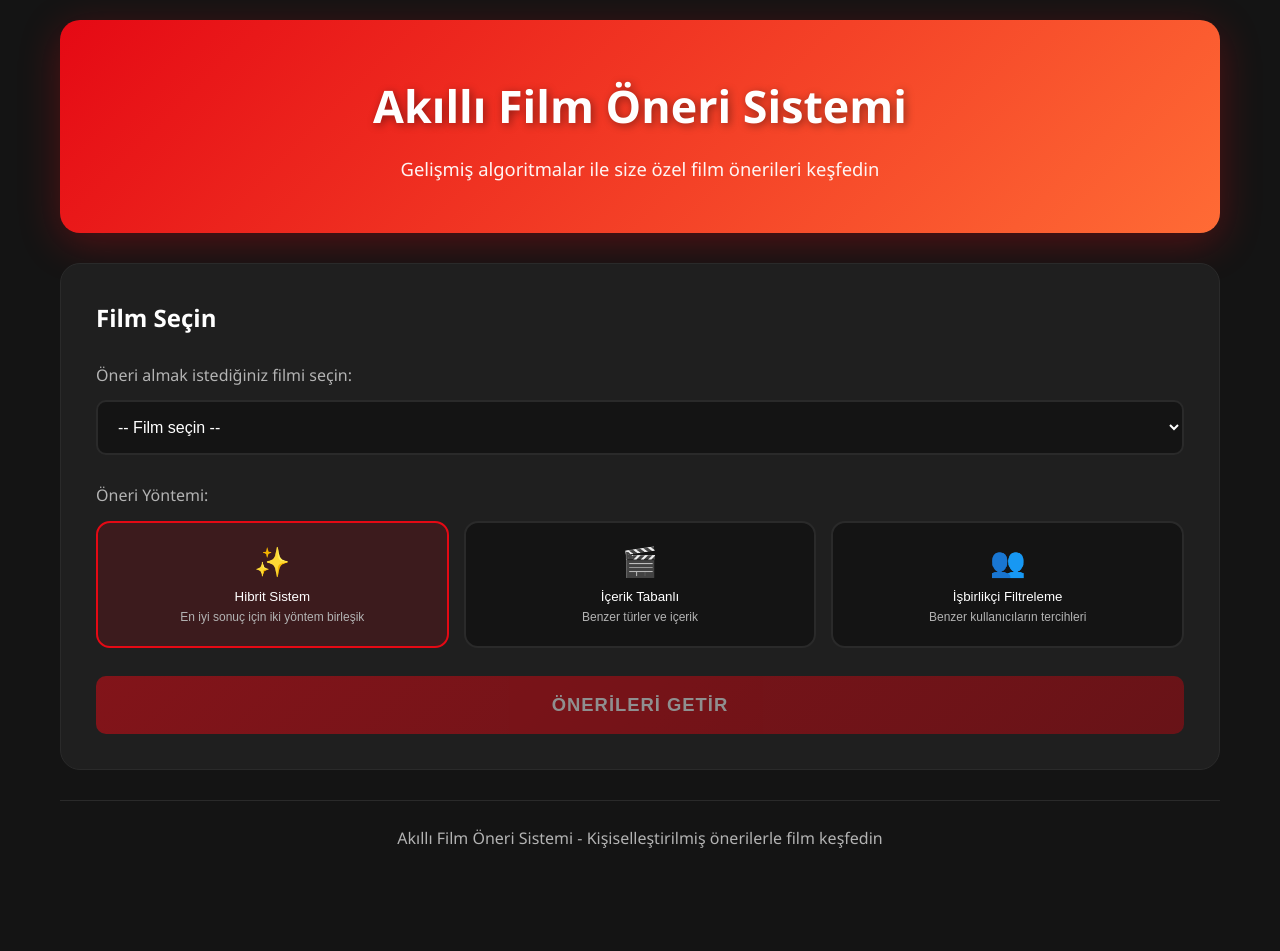
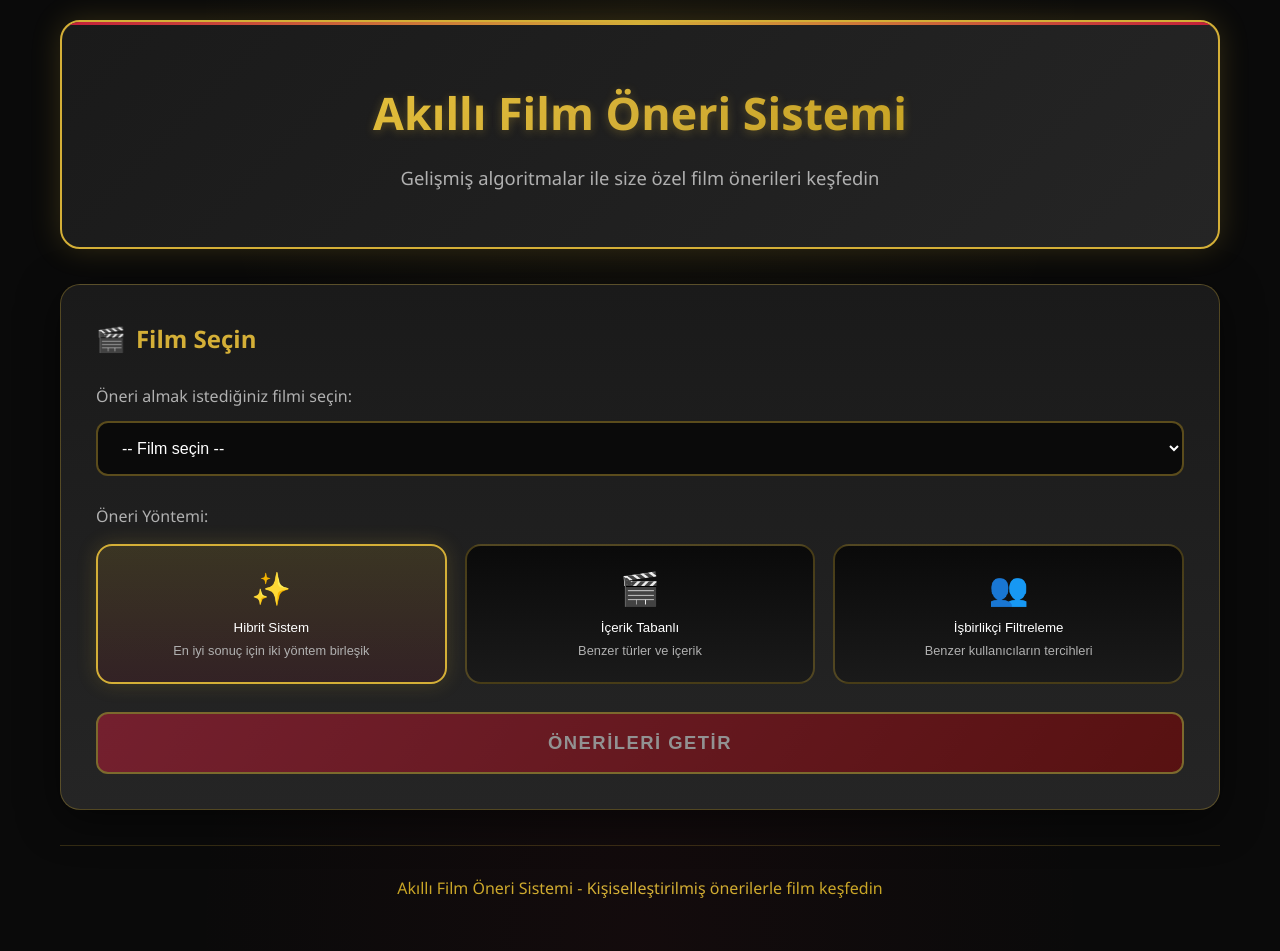
Before and after one commit to zeyneppkya/Cine-Recommender, a Flask app: page / in a window 1280 px wide. Before the commit the page ends 848 px from the top, so only its background shows below. Run offline with Flask 3, Linux system fonts and the light colour scheme.

Commit message:
Update website colors to a modern gold, red, and black theme
Apply a new color scheme using gold, red, and black variables in static/style.css for a premium aesthetic.

Replit-Commit-Author: Agent
Replit-Commit-Session-Id: 40a55d15-cd58-4cdf-a694-b4fe69597b7a
Replit-Commit-Checkpoint-Type: full_checkpoint
Replit-Commit-Event-Id: 50131180-39d5-49b2-acc8-fc9a8aafb5b5
Replit-Commit-Screenshot-Url: https://storage.googleapis.com/screenshot-production-us-central1/030275f6-8ae9-4ca1-a8a3-858198e3d3ce/40a55d15-cd58-4cdf-a694-b4fe69597b7a/HnGoGm7
Replit-Helium-Checkpoint-Created: true

```diff
--- a/static/style.css
+++ b/static/style.css
@@ -5,25 +5,29 @@
 }
 
 :root {
-    --primary-color: #e50914;
-    --primary-dark: #b20710;
-    --secondary-color: #ff6b35;
-    --accent-color: #ffd700;
-    --background: #141414;
-    --surface: #1f1f1f;
-    --surface-light: #2a2a2a;
+    --gold: #d4af37;
+    --gold-light: #f4d03f;
+    --gold-dark: #b8960c;
+    --red: #c41e3a;
+    --red-dark: #8b0000;
+    --red-light: #dc3545;
+    --black: #0a0a0a;
+    --black-light: #1a1a1a;
+    --black-medium: #252525;
     --text-primary: #ffffff;
-    --text-secondary: #b3b3b3;
-    --success: #46d369;
-    --warning: #f5c518;
+    --text-secondary: #b0b0b0;
+    --text-gold: #d4af37;
 }
 
 body {
     font-family: 'Segoe UI', Tahoma, Geneva, Verdana, sans-serif;
-    background: var(--background);
+    background: var(--black);
     color: var(--text-primary);
     line-height: 1.6;
     min-height: 100vh;
+    background-image:
+        radial-gradient(ellipse at top, rgba(212, 175, 55, 0.05) 0%, transparent 50%),
+        radial-gradient(ellipse at bottom, rgba(196, 30, 58, 0.05) 0%, transparent 50%);
 }
 
 .container {
@@ -34,37 +38,64 @@ body {
 
 header {
     text-align: center;
-    padding: 50px 20px;
-    background: linear-gradient(135deg, var(--primary-color), var(--secondary-color));
+    padding: 55px 25px;
+    background: linear-gradient(135deg, var(--black-light) 0%, var(--black-medium) 100%);
     border-radius: 20px;
-    margin-bottom: 30px;
-    box-shadow: 0 10px 40px rgba(229, 9, 20, 0.3);
+    margin-bottom: 35px;
+    border: 2px solid var(--gold);
+    box-shadow:
+        0 0 30px rgba(212, 175, 55, 0.2),
+        inset 0 1px 0 rgba(212, 175, 55, 0.1);
+    position: relative;
+    overflow: hidden;
+}
+
+header::before {
+    content: '';
+    position: absolute;
+    top: 0;
+    left: 0;
+    right: 0;
+    height: 3px;
+    background: linear-gradient(90deg, var(--red), var(--gold), var(--red));
 }
 
 header h1 {
     font-size: 2.8rem;
-    margin-bottom: 12px;
-    text-shadow: 2px 2px 8px rgba(0,0,0,0.4);
+    margin-bottom: 14px;
+    background: linear-gradient(135deg, var(--gold-light), var(--gold), var(--gold-dark));
+    -webkit-background-clip: text;
+    -webkit-text-fill-color: transparent;
+    background-clip: text;
     font-weight: 700;
+    text-shadow: 0 2px 10px rgba(212, 175, 55, 0.3);
 }
 
 .subtitle {
     font-size: 1.15rem;
-    opacity: 0.95;
+    color: var(--text-secondary);
 }
 
 .selection-panel {
-    background: var(--surface);
+    background: linear-gradient(180deg, var(--black-light) 0%, var(--black-medium) 100%);
     padding: 35px;
     border-radius: 20px;
-    margin-bottom: 30px;
-    border: 1px solid var(--surface-light);
+    margin-bottom: 35px;
+    border: 1px solid rgba(212, 175, 55, 0.3);
+    box-shadow: 0 10px 40px rgba(0, 0, 0, 0.5);
 }
 
 .selection-panel h2 {
     margin-bottom: 25px;
-    color: var(--text-primary);
+    color: var(--gold);
     font-size: 1.5rem;
+    display: flex;
+    align-items: center;
+    gap: 10px;
+}
+
+.selection-panel h2::before {
+    content: '🎬';
 }
 
 .form-group {
@@ -81,11 +112,11 @@ header h1 {
 
 #movie-select {
     width: 100%;
-    padding: 16px;
+    padding: 16px 20px;
     font-size: 1rem;
-    border: 2px solid var(--surface-light);
-    border-radius: 10px;
-    background: var(--background);
+    border: 2px solid rgba(212, 175, 55, 0.4);
+    border-radius: 12px;
+    background: var(--black);
     color: var(--text-primary);
     cursor: pointer;
     transition: all 0.3s;
@@ -93,50 +124,73 @@ header h1 {
 
 #movie-select:focus {
     outline: none;
-    border-color: var(--primary-color);
-    box-shadow: 0 0 0 3px rgba(229, 9, 20, 0.2);
+    border-color: var(--gold);
+    box-shadow: 0 0 0 4px rgba(212, 175, 55, 0.15);
+}
+
+#movie-select:hover {
+    border-color: var(--gold);
 }
 
 .method-buttons {
     display: grid;
-    grid-template-columns: repeat(auto-fit, minmax(180px, 1fr));
-    gap: 15px;
-    margin-top: 12px;
+    grid-template-columns: repeat(auto-fit, minmax(200px, 1fr));
+    gap: 18px;
+    margin-top: 14px;
 }
 
 .method-btn {
     display: flex;
     flex-direction: column;
     align-items: center;
-    padding: 22px 15px;
-    background: var(--background);
-    border: 2px solid var(--surface-light);
-    border-radius: 14px;
+    padding: 24px 18px;
+    background: linear-gradient(180deg, var(--black) 0%, var(--black-light) 100%);
+    border: 2px solid rgba(212, 175, 55, 0.3);
+    border-radius: 16px;
     color: var(--text-primary);
     cursor: pointer;
     transition: all 0.3s;
+    position: relative;
+    overflow: hidden;
+}
+
+.method-btn::before {
+    content: '';
+    position: absolute;
+    top: 0;
+    left: 0;
+    right: 0;
+    bottom: 0;
+    background: linear-gradient(135deg, rgba(212, 175, 55, 0.1), transparent);
+    opacity: 0;
+    transition: opacity 0.3s;
 }
 
 .method-btn:hover {
-    border-color: var(--primary-color);
-    transform: translateY(-3px);
-    box-shadow: 0 8px 25px rgba(229, 9, 20, 0.2);
+    border-color: var(--gold);
+    transform: translateY(-4px);
+    box-shadow: 0 12px 30px rgba(212, 175, 55, 0.2);
+}
+
+.method-btn:hover::before {
+    opacity: 1;
 }
 
 .method-btn.active {
-    border-color: var(--primary-color);
-    background: rgba(229, 9, 20, 0.15);
+    border-color: var(--gold);
+    background: linear-gradient(180deg, rgba(212, 175, 55, 0.15) 0%, rgba(196, 30, 58, 0.1) 100%);
+    box-shadow: 0 0 20px rgba(212, 175, 55, 0.2);
 }
 
 .method-btn .icon {
-    font-size: 1.8rem;
-    margin-bottom: 10px;
+    font-size: 2rem;
+    margin-bottom: 12px;
 }
 
 .method-btn .desc {
-    font-size: 0.75rem;
+    font-size: 0.8rem;
     color: var(--text-secondary);
-    margin-top: 6px;
+    margin-top: 8px;
     text-align: center;
 }
 
@@ -145,19 +199,38 @@ header h1 {
     padding: 18px 30px;
     font-size: 1.15rem;
     font-weight: 600;
-    background: linear-gradient(135deg, var(--primary-color), var(--primary-dark));
+    background: linear-gradient(135deg, var(--red) 0%, var(--red-dark) 100%);
     color: white;
-    border: none;
-    border-radius: 10px;
+    border: 2px solid var(--gold);
+    border-radius: 12px;
     cursor: pointer;
     transition: all 0.3s;
     text-transform: uppercase;
-    letter-spacing: 1px;
+    letter-spacing: 1.5px;
+    position: relative;
+    overflow: hidden;
+}
+
+.primary-btn::before {
+    content: '';
+    position: absolute;
+    top: 0;
+    left: -100%;
+    width: 100%;
+    height: 100%;
+    background: linear-gradient(90deg, transparent, rgba(212, 175, 55, 0.3), transparent);
+    transition: left 0.5s;
+}
+
+.primary-btn:hover:not(:disabled)::before {
+    left: 100%;
 }
 
 .primary-btn:hover:not(:disabled) {
     transform: translateY(-3px);
-    box-shadow: 0 12px 35px rgba(229, 9, 20, 0.4);
+    box-shadow:
+        0 15px 40px rgba(196, 30, 58, 0.4),
+        0 0 20px rgba(212, 175, 55, 0.3);
 }
 
 .primary-btn:disabled {
@@ -277,102 +366,110 @@ header h1 {
 .rec-genres {
     color: var(--text-secondary);
     font-size: 0.9rem;
-    margin-bottom: 16px;
+    margin-bottom: 18px;
 }
 
 .score-badge {
     display: inline-block;
-    background: linear-gradient(135deg, var(--success), #2ecc71);
-    color: white;
-    padding: 6px 14px;
+    background: linear-gradient(135deg, var(--gold) 0%, var(--gold-dark) 100%);
+    color: var(--black);
+    padding: 8px 18px;
     border-radius: 25px;
-    font-size: 0.9rem;
-    font-weight: 600;
-    margin-bottom: 18px;
+    font-size: 0.95rem;
+    font-weight: 700;
+    margin-bottom: 20px;
+    box-shadow: 0 4px 15px rgba(212, 175, 55, 0.3);
 }
 
 .explanation-box {
-    background: linear-gradient(135deg, rgba(229, 9, 20, 0.1), rgba(255, 107, 53, 0.1));
-    padding: 18px;
-    border-radius: 12px;
-    border: 1px solid rgba(229, 9, 20, 0.3);
-    margin-bottom: 15px;
+    background: linear-gradient(135deg, rgba(196, 30, 58, 0.15) 0%, rgba(212, 175, 55, 0.1) 100%);
+    padding: 20px;
+    border-radius: 14px;
+    border: 1px solid rgba(212, 175, 55, 0.25);
+    margin-bottom: 18px;
 }
 
 .explanation-header {
     display: flex;
     align-items: center;
-    gap: 10px;
-    margin-bottom: 12px;
+    gap: 12px;
+    margin-bottom: 14px;
 }
 
 .explanation-icon {
-    font-size: 1.3rem;
+    font-size: 1.4rem;
 }
 
 .explanation-header strong {
-    color: var(--accent-color);
-    font-size: 0.95rem;
+    color: var(--gold);
+    font-size: 1rem;
 }
 
 .explanation-text {
     color: var(--text-primary);
     font-size: 0.95rem;
-    line-height: 1.6;
-    margin-bottom: 8px;
+    line-height: 1.7;
+    margin-bottom: 10px;
 }
 
 .detailed-reason {
     color: var(--text-secondary);
     font-size: 0.85rem;
     font-style: italic;
-    padding-top: 8px;
-    border-top: 1px solid rgba(255,255,255,0.1);
+    padding-top: 10px;
+    border-top: 1px solid rgba(212, 175, 55, 0.2);
 }
 
 .score-breakdown {
     display: flex;
-    gap: 12px;
-    margin-top: 15px;
+    gap: 14px;
+    margin-top: 18px;
 }
 
 .score-item {
     flex: 1;
-    padding: 12px;
-    border-radius: 10px;
+    padding: 14px;
+    border-radius: 12px;
     text-align: center;
 }
 
 .score-item.content {
-    background: rgba(229, 9, 20, 0.15);
-    border: 1px solid rgba(229, 9, 20, 0.3);
+    background: linear-gradient(135deg, rgba(196, 30, 58, 0.2) 0%, rgba(139, 0, 0, 0.15) 100%);
+    border: 1px solid rgba(196, 30, 58, 0.4);
 }
 
 .score-item.collab {
-    background: rgba(255, 107, 53, 0.15);
-    border: 1px solid rgba(255, 107, 53, 0.3);
+    background: linear-gradient(135deg, rgba(212, 175, 55, 0.15) 0%, rgba(184, 150, 12, 0.1) 100%);
+    border: 1px solid rgba(212, 175, 55, 0.4);
 }
 
 .score-label {
     display: block;
     font-size: 0.75rem;
     color: var(--text-secondary);
-    margin-bottom: 5px;
+    margin-bottom: 6px;
 }
 
 .score-value {
     display: block;
-    font-size: 1.2rem;
+    font-size: 1.3rem;
     font-weight: 700;
     color: var(--text-primary);
 }
 
 footer {
     text-align: center;
-    padding: 25px;
+    padding: 30px;
     color: var(--text-secondary);
-    border-top: 1px solid var(--surface-light);
-    margin-top: 20px;
+    border-top: 1px solid rgba(212, 175, 55, 0.2);
+    margin-top: 25px;
+}
+
+footer p {
+    background: linear-gradient(90deg, var(--gold-dark), var(--gold), var(--gold-dark));
+    -webkit-background-clip: text;
+    -webkit-text-fill-color: transparent;
+    background-clip: text;
 }
 
 .hidden {
```
Also changed, not shown: other parts of static/style.css (+63 -46 lines).
